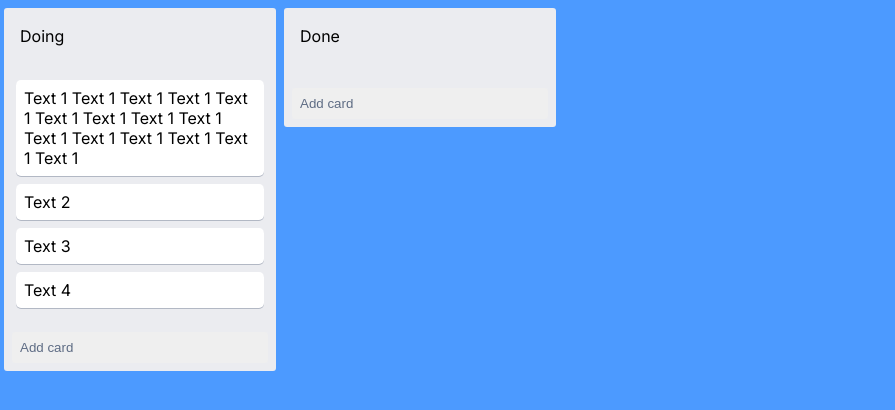
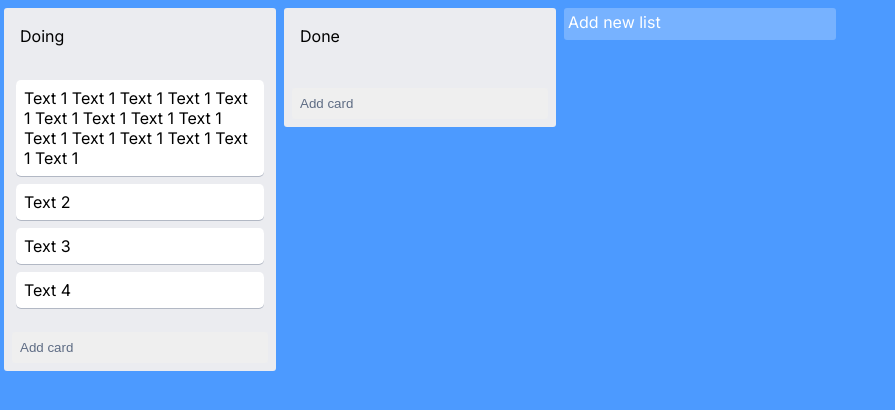
Before and after one commit to Rawallon/trello-clone-next, a Next.js app: page / in a window 1280 px wide. Shown: the top 410 px of the page, without its empty margins (0-895 px from the left). Built offline with nearby package versions, Linux system fonts and the light colour scheme.

Commit message:
Hooked create list function to component

```diff
--- a/src/pages/index.js
+++ b/src/pages/index.js
@@ -4,6 +4,7 @@ import {
   Droppable,
   resetServerContext,
 } from 'react-beautiful-dnd';
+import AddList from '../components/AddList';
 import Card from '../components/Card';
 import Column from '../components/Column';
 import { useCards } from '../context/CardsContext';
@@ -12,7 +13,7 @@ import styles from '../styles/Board.module.css';
 
 export default function Home(props) {
   resetServerContext();
-  const { currentList, moveList } = useList();
+  const { createList, currentList, moveList } = useList();
   const { createInitialCard, currentCards, moveCard } = useCards();
   function createCard(name, list) {
     // Todo: Verifications...
@@ -72,6 +73,7 @@ export default function Home(props) {
               </Column>
             ))}
             {provided.placeholder}
+            <AddList createList={createList} />
           </div>
         )}
       </Droppable>
```
